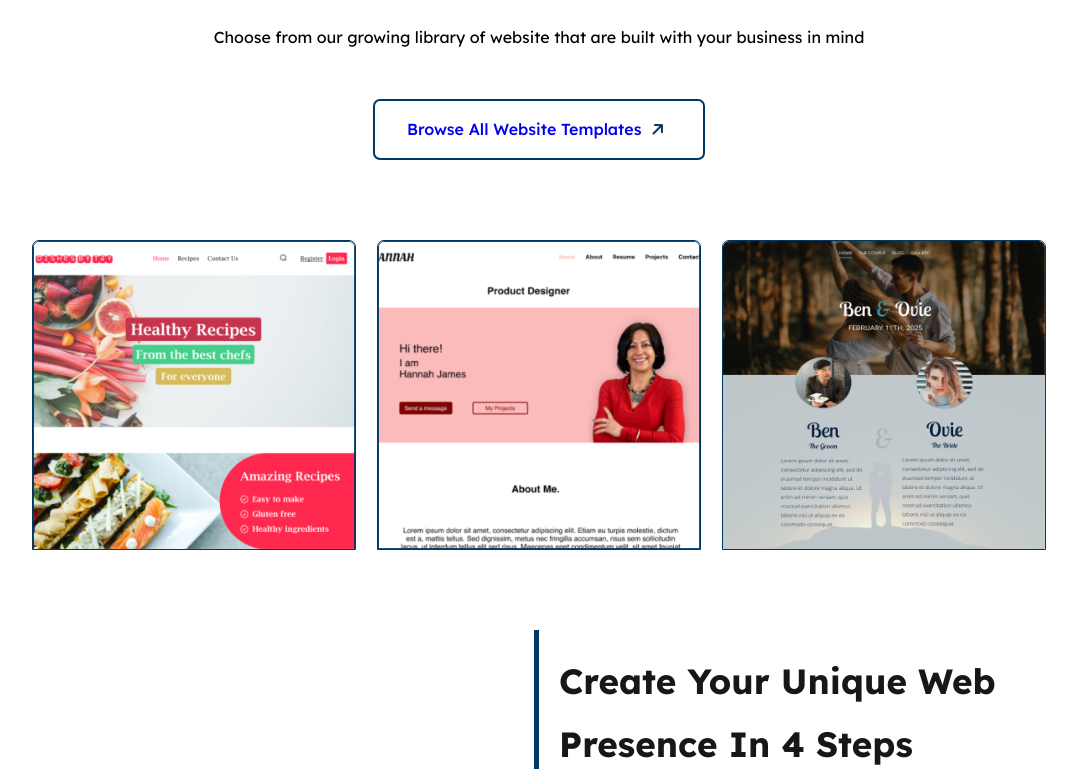
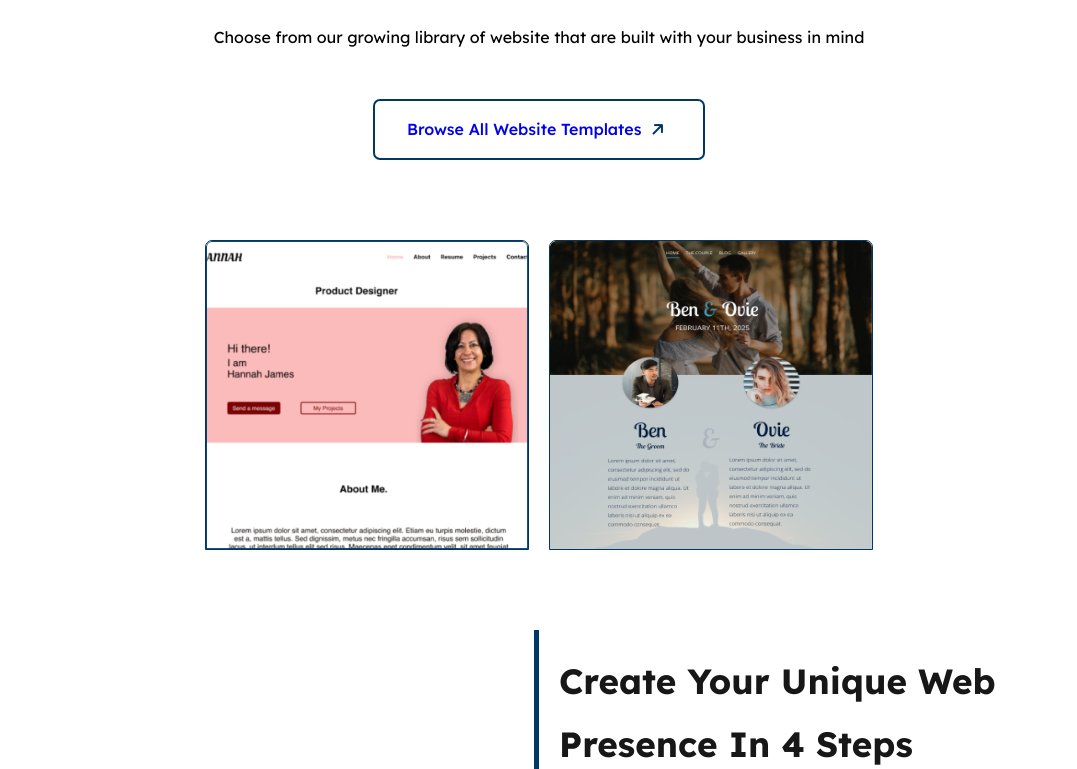
Before and after one commit to zuri-training/my_cms_team_11, a Django app: page / in a window 1280 px wide. Shown: the part 2026-2795 px from the top of the page, without its empty margins (101-1178 px from the left). Run offline with Django 4.2, Linux system fonts and the light colour scheme; some libraries are stand-ins or nearby versions; some web fonts are replaced.

Commit message:
removed a template card

```diff
--- a/mycms/webella/templates/webella/index.html
+++ b/mycms/webella/templates/webella/index.html
@@ -224,11 +224,11 @@
             </button>
 
             <div class="template_wrapper">
-                <div class="template_cards">
+                <!-- <div class="template_cards">
 
                     <img src="{% static './images/i_template_1.png' %}"alt="">
 
-                </div>
+                </div> -->
                 <div class="template_cards">
                     <a href="{% url 'editor:hannah_home' %}"><img src="{% static './images/i_template_2.png' %}"alt=""></a>
 
```
